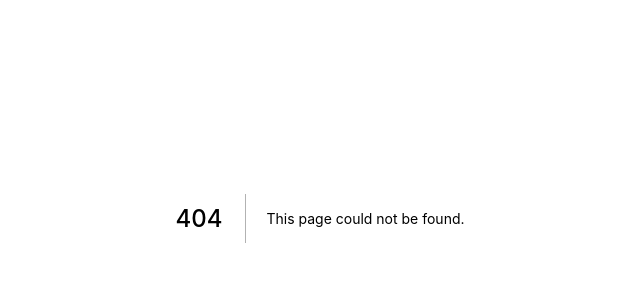
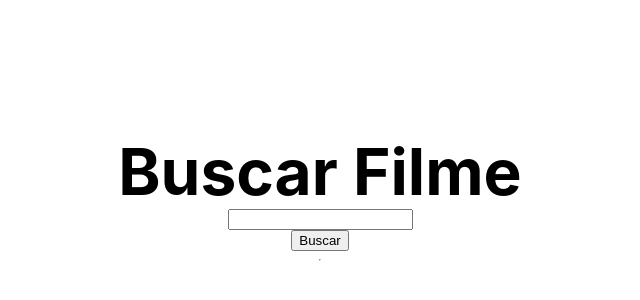
Before and after one commit to jonanthanaquino/codigo01, a Next.js app: page /busca in a window 1280 px wide. Before the commit this address had no page. Shown: the part 182-482 px from the top of the page, without its empty margins (320-960 px from the left). Built offline with nearby package versions, Linux system fonts and the light colour scheme.

Commit message:
Create busca.js

```diff
--- /dev/null
+++ b/pages/busca.js
@@ -0,0 +1,56 @@
+import Head from 'next/head';
+import {useState} from 'react';
+import styles from '../styles/Home.module.css'
+
+
+
+
+export default function Home({list}) {
+    const [searchText,setSearchText]=useState('');
+    const [movieList,setMovieList]=useState([]);
+
+    const handleSearch= async() =>{
+        if(searchText !== '') {
+            const result = await fetch (`http://localhost:3000/api/search?q=${searchText}`);
+            const json= await result.json();
+            console.log(json);
+
+        }
+
+    }
+
+
+
+  return (
+    <div className={styles.container}>
+      <Head>
+        <title>Create Next App</title>
+        <link rel="icon" href="/favicon.ico" />
+      </Head>
+
+      <main className={styles.main}>
+        <h1 className={styles.title}>
+          Buscar Filme
+        </h1>
+
+        <input type="text" value={searchText} onChange={e=>setSearchText(e.target.value)}/>
+        <button onClick={handleSearch}>Buscar</button>
+
+        <hr/>
+
+        <ul>
+            {movieList.map(item=>(
+                <li>
+                  <a href={`/movie/${item.id}`}>
+                      <img src={`https://image.tmdb.org/t/p/original${item.poster_path}`} width="150" /><br/>
+                      {item.title}
+                  </a>
+
+                </li>
+            ))}
+
+        </ul>
+      </main>
+    </div>
+  )
+}
```
